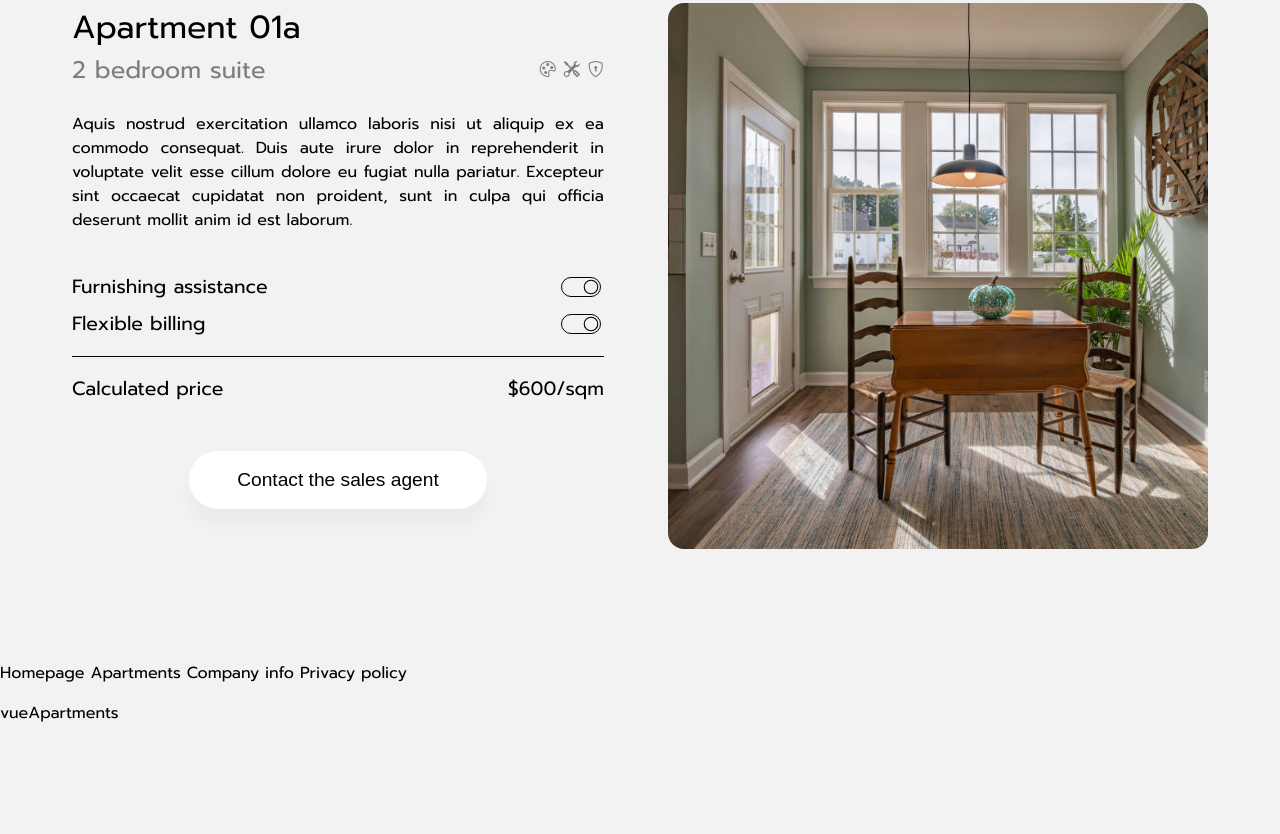
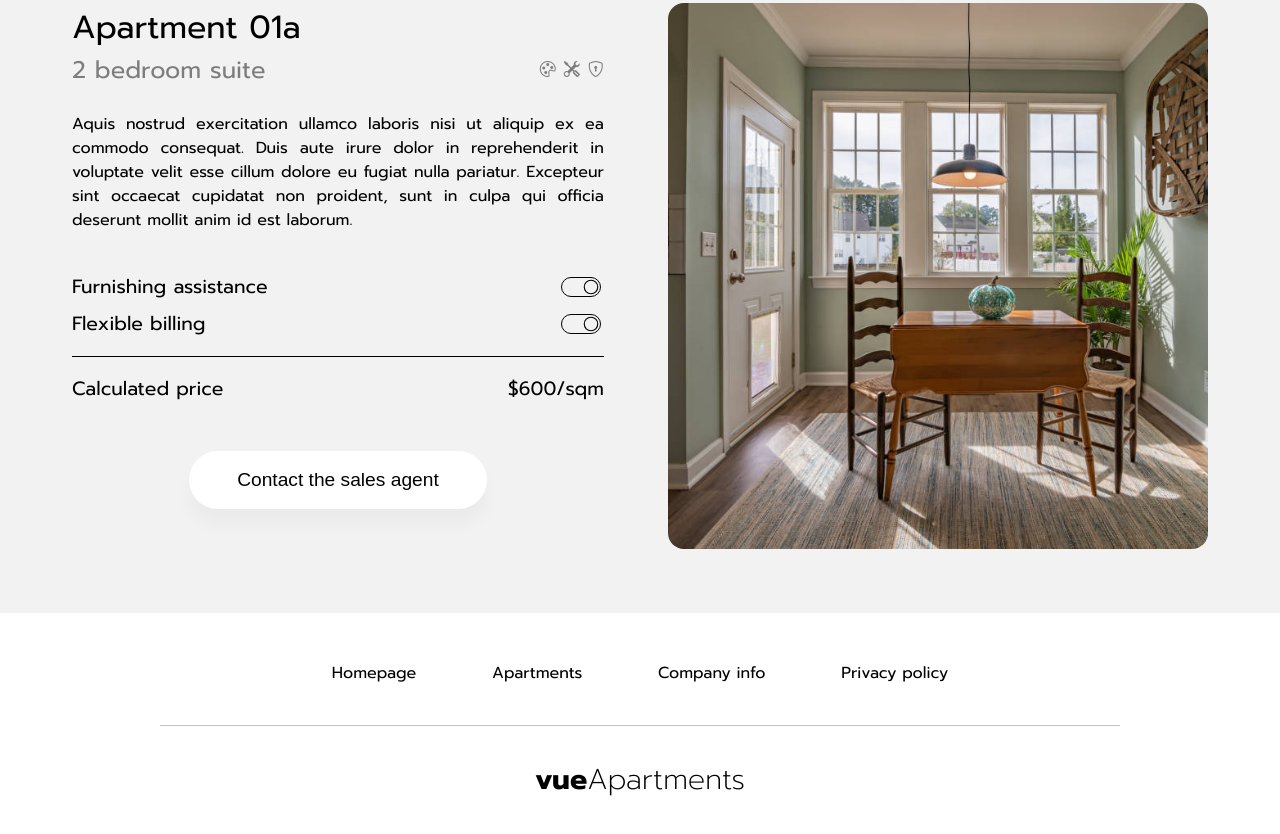
Before and after one commit to FeatheredSnek/vue-apartments, a website with bundled scripts: page index.html in a window 1280 px wide. Shown: the part 778-1612 px from the top of the page. Before the commit the page ends 1583 px from the top, so only its background shows below. Built offline with nearby package versions, Linux system fonts and the light colour scheme.

Commit message:
responsive footer styling

```diff
--- a/index.html
+++ b/index.html
@@ -17,7 +17,7 @@
 
   <header>
     <div class="header-container">
-      <div class="header-text"><strong>vue</strong>Apartments</div>
+      <div class="header-text company-name"><strong>vue</strong>Apartments</div>
       <!-- Desktop full size navigation -->
       <nav class="nav-desktop">
         <a href="#">About us</a>
@@ -187,14 +187,18 @@
   </main>
 
   <footer>
-    <nav>
-      <a>Homepage</a>
-      <a>Apartments</a>
-      <a>Company info</a>
-      <a>Privacy policy</a>
-    </nav>
-    <hr />
-    <p>vueApartments</p>
+    <div class="footer-container">
+      <nav class="footer-nav">
+        <a class="footer-nav-link">Homepage</a>
+        <a class="footer-nav-link">Apartments</a>
+        <a class="footer-nav-link">Company info</a>
+        <a class="footer-nav-link">Privacy policy</a>
+      </nav>
+      <div class="separator">
+        <hr/>
+      </div>
+      <p class="footer-text company-name"><strong>vue</strong>Apartments</p>
+    </div>
   </footer>
 </body>
 
--- a/style.css
+++ b/style.css
@@ -35,6 +35,9 @@ hr {
   }
   .filters-controls-container {
     grid-template: auto / auto;
+  }
+  .footer-nav {
+    flex-direction: column;
   }
 }
 
@@ -116,6 +119,7 @@ body {
 a {
   color: black;
   text-decoration: none;
+  cursor: pointer;
 }
 
 /* header styling */
@@ -141,9 +145,16 @@ header {
 }
 
 .header-text {
+  margin-right: 2rem;
+}
+
+.company-name {
   font-size: 1.8rem;
-  font-weight: 200;
-  margin-right: 2rem;
+  font-weight: 300;
+}
+
+.company-name > strong {
+  font-weight: 700;
 }
 
 .nav-desktop {
@@ -552,7 +563,37 @@ input[type="checkbox"]:checked {
 /* footer styling */
 
 footer {
-  margin: 5rem 0;
+  font-weight: 400;
+  width: 100%;
+  background-color: var(--white);
+  margin: 2rem auto 0 auto;
+  padding: 2.5rem 0;
+}
+
+.footer-container {
+  width: 100%;
+  max-width: 1200px;
+  margin: auto;
+}
+
+.footer-nav {
+  max-width: 768px;
+  margin: auto;
+  font-size: 1rem;
+  display: flex;
+  justify-content: space-evenly;
+  align-items: center;
+}
+
+.footer-nav > a{
+  margin: 0.5rem 0;
+  display: block;
+}
+
+.footer-text {
+  max-width: 576px;
+  margin: auto;
+  text-align: center;
 }
 
 /* animation helper classes */
```
